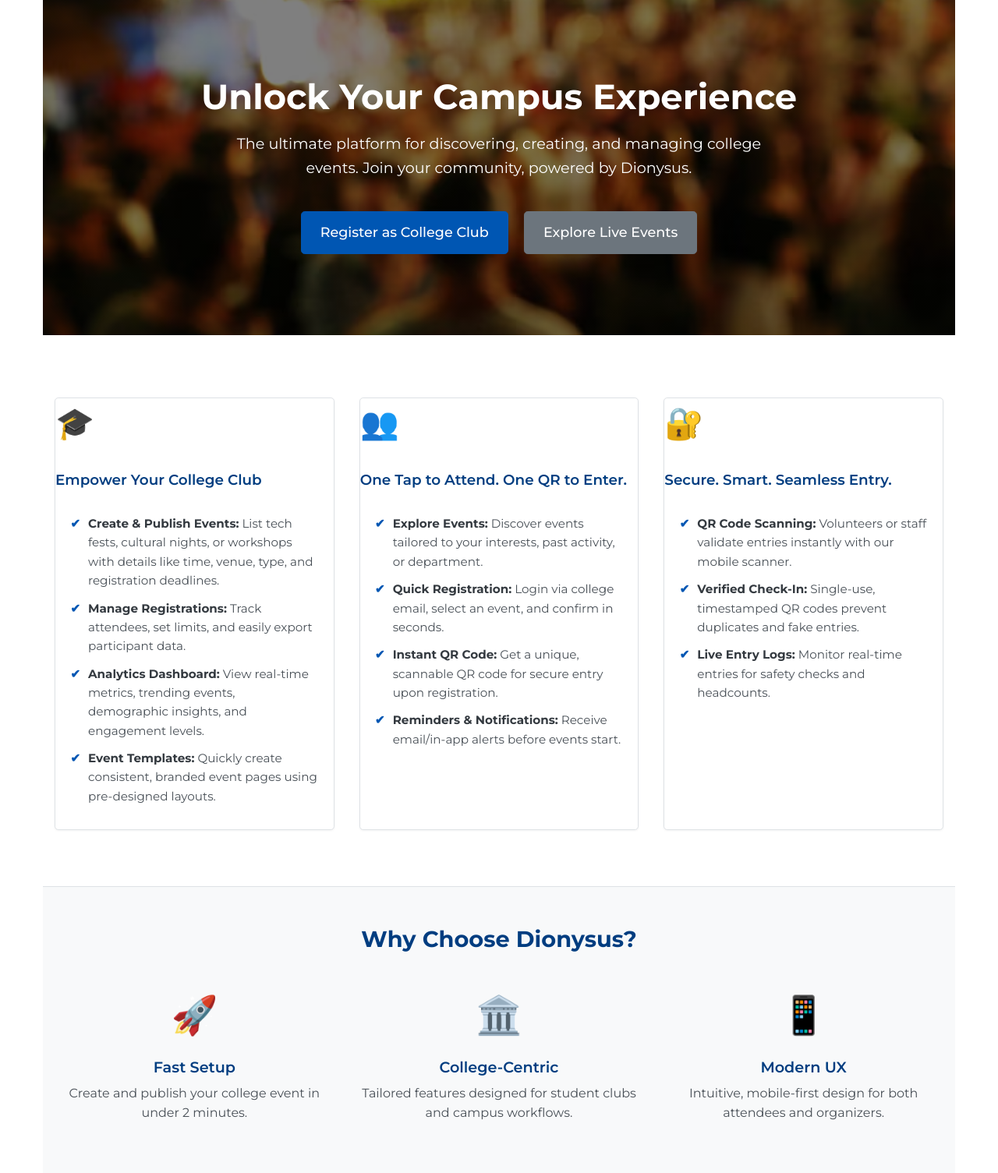
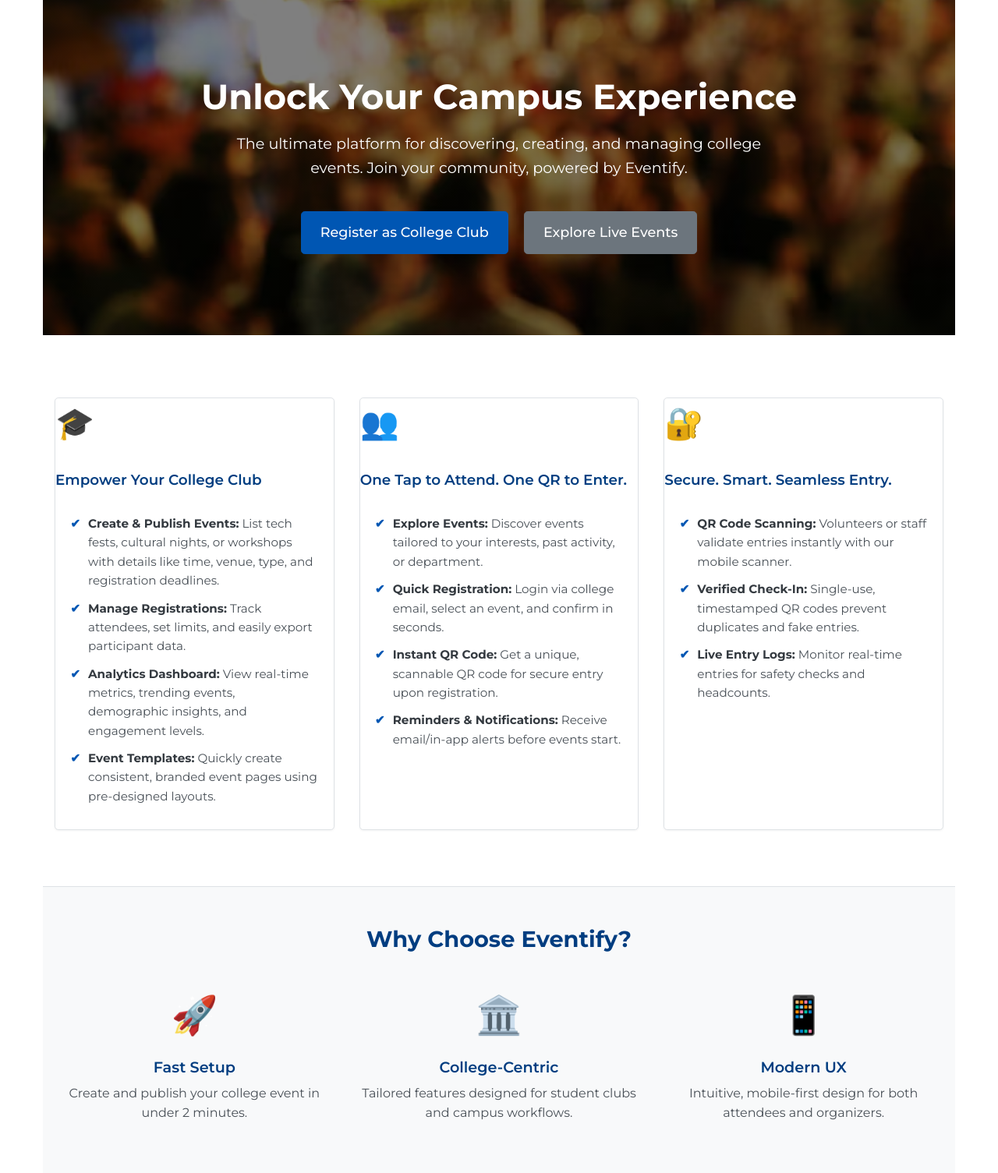
Before and after one commit to Geet-Prince/direct-download-eventify, a Flask app: page / in a window 1280 px wide. Shown: the part 98-1603 px from the top of the page at 78% size. Run offline with Flask 2, Linux system fonts and the light colour scheme; some libraries are stand-ins or nearby versions.

Commit message:
Update index.html

```diff
--- a/templates/index.html
+++ b/templates/index.html
@@ -1,7 +1,7 @@
 {% extends "layout.html" %}
 
 {% block title %}
-    Dionysus - Your College Event Platform
+    Eventify - Your College Event Platform
 {% endblock %}
 
 {% block content %}
@@ -10,7 +10,7 @@
 <section class="hero-section">
     <div class="container">
         <h1>Unlock Your Campus Experience</h1>
-        <p>The ultimate platform for discovering, creating, and managing college events. Join your community, powered by Dionysus.</p>
+        <p>The ultimate platform for discovering, creating, and managing college events. Join your community, powered by Eventify.</p>
         <div class="cta-buttons">
             <a href="{{ url_for('club_register') }}" class="btn btn-primary btn-lg">Register as College Club</a>
             <a href="{{ url_for('live_events') }}" class="btn btn-secondary btn-lg">Explore Live Events</a>
@@ -71,9 +71,9 @@
 </section>
 
 
-{# --- Why Dionysus Section --- #}
+{# --- Why Eventify Section --- #}
 <section id="why-us" class="why-us-section container section-padding bg-light"> {# Add a light background #}
-    <h2 class="text-center section-title">Why Choose Dionysus?</h2>
+    <h2 class="text-center section-title">Why Choose Eventify?</h2>
      <div class="why-us-grid">
          <div class="why-us-item text-center">
              <div class="why-us-icon">🚀</div> {# Emoji or replace with font icon later #}
@@ -103,7 +103,7 @@
         <div class="gallery-item"><img src="{{ url_for('static', filename='img/placeholder-event3.jpg') }}" alt="Event Highlight 3"></div>
         {# Add more images as needed #}
     </div>
-    <p class="text-center" style="margin-top: 1rem;"><small>See the vibrant events managed through Dionysus!</small></p>
+    <p class="text-center" style="margin-top: 1rem;"><small>See the vibrant events managed through Eventify!</small></p>
 </section>
 
 
@@ -113,7 +113,7 @@
     <div class="testimonials-grid">
         <blockquote class="testimonial-item card">
             <div class="card-body">
-                 <p>"Dionysus made it so easy to manage 500+ registrations for our tech fest! The QR system was seamless."</p>
+                 <p>"Eventify made it so easy to manage 500+ registrations for our tech fest! The QR system was seamless."</p>
             </div>
             <footer class="card-footer">- Aryan, Event Coordinator at NIET College</footer>
         </blockquote>
```
